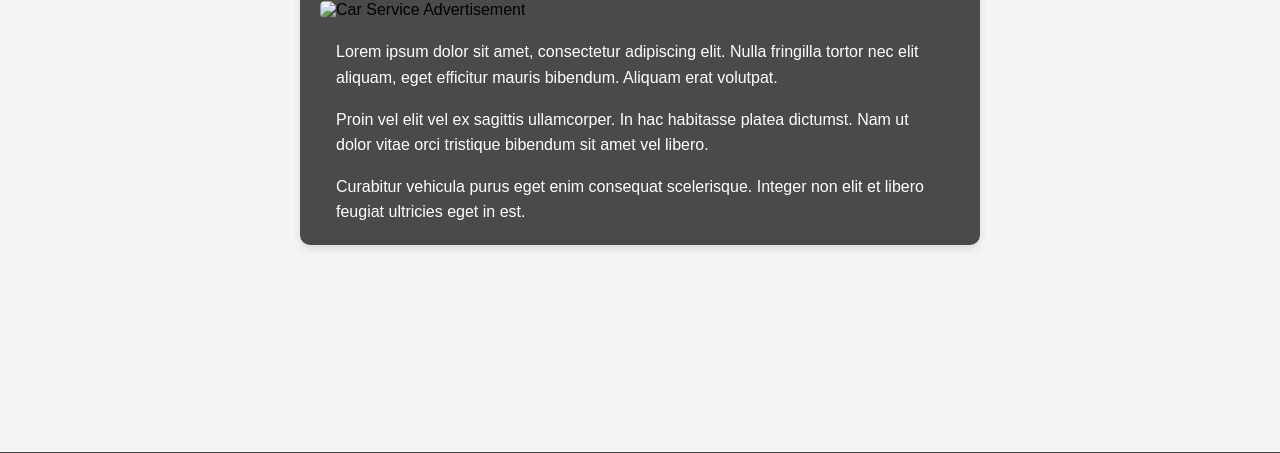
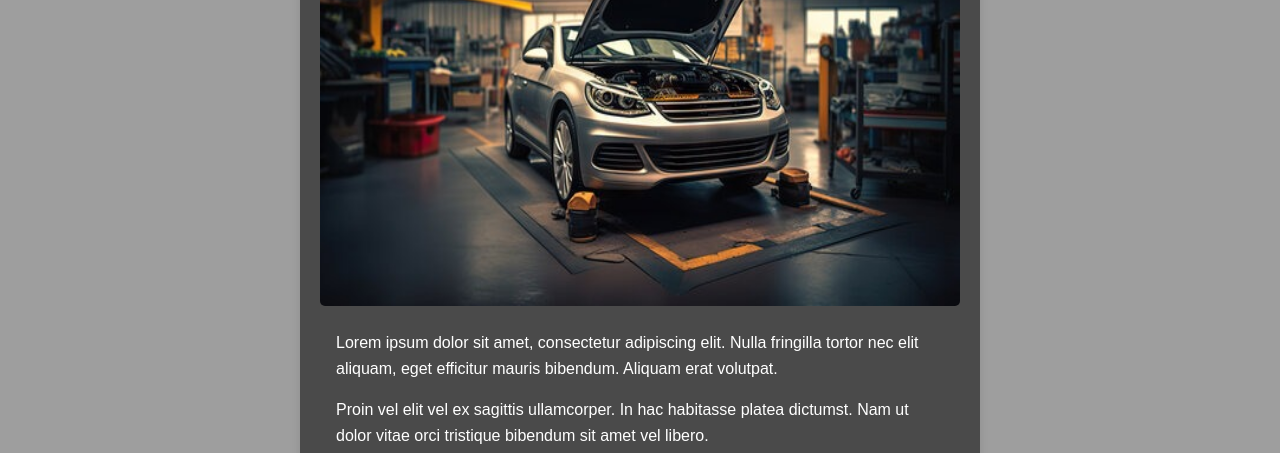
Before and after one commit to Martin-Avdzhiev/Car-Page, a plain HTML site: page index.html in a window 1280 px wide. Shown: the part 263-716 px from the top of the page. Drawn offline with Linux system fonts and the light colour scheme; the site is published under a folder, as on GitHub Pages, so addresses that start at the root find nothing.

Commit message:
try to fix bug with images

```diff
--- a/index.html
+++ b/index.html
@@ -18,7 +18,7 @@
             <div class="title-container">
                 <h1 class="title">Lorem ipsum dolor sit amet</h1>
             </div>
-            <img class="car-image" src="/image.jpg" alt="Car Service Advertisement">
+            <img class="car-image" src="./image.jpg" alt="Car Service Advertisement">
             <div class="text">
                 <p>Lorem ipsum dolor sit amet, consectetur adipiscing elit. Nulla fringilla tortor nec elit aliquam,
                     eget
--- a/styles.css
+++ b/styles.css
@@ -4,7 +4,7 @@ html {
     margin: 0;
     padding: 0;
     background-color: #f4f4f4;
-    background-image: url('/background.jpg'), url('/background.jpg');
+    background-image: url('./background.jpg'), url('./background.jpg');
     background-position: left top, right top;
     background-repeat: no-repeat, no-repeat;
     background-attachment: fixed;
```
